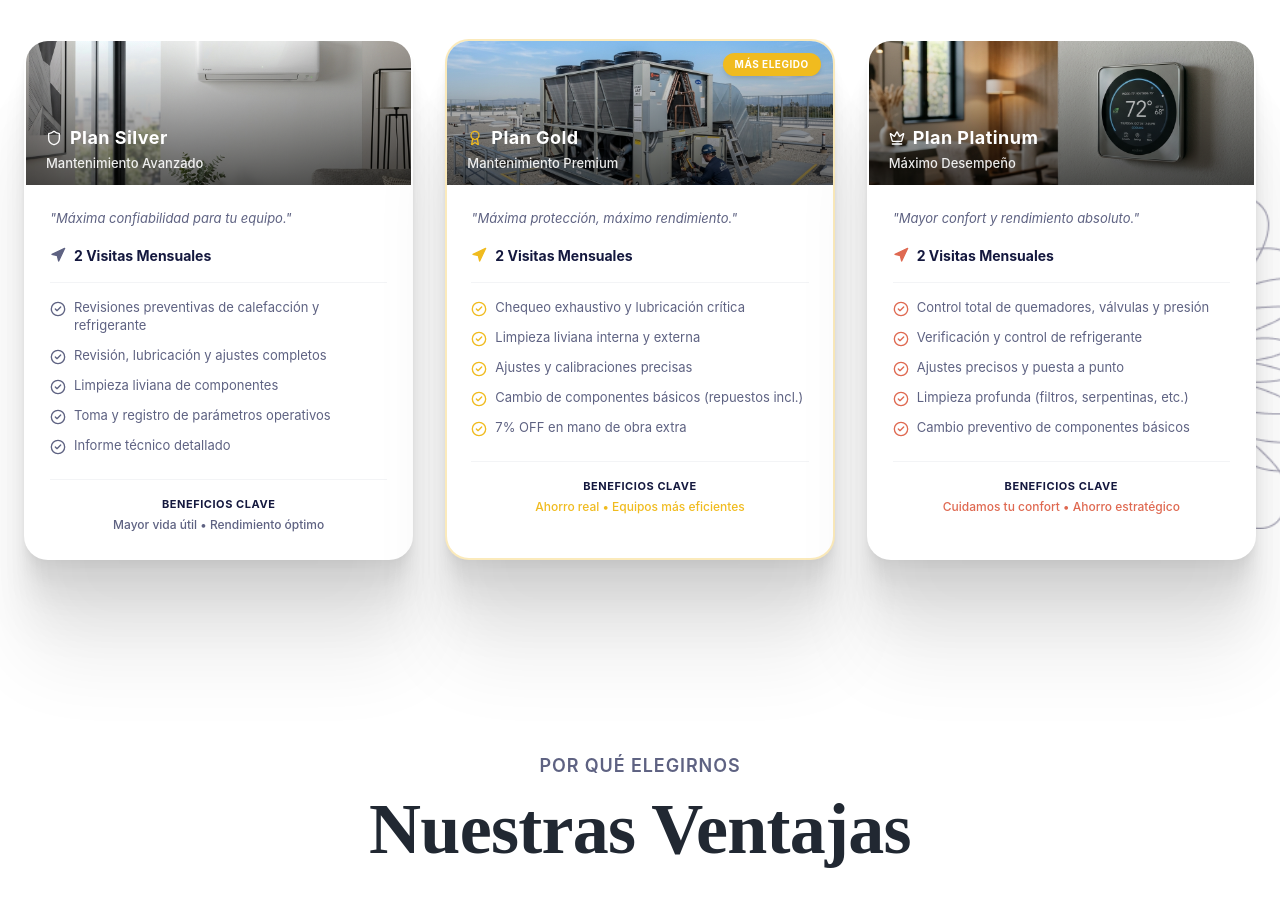
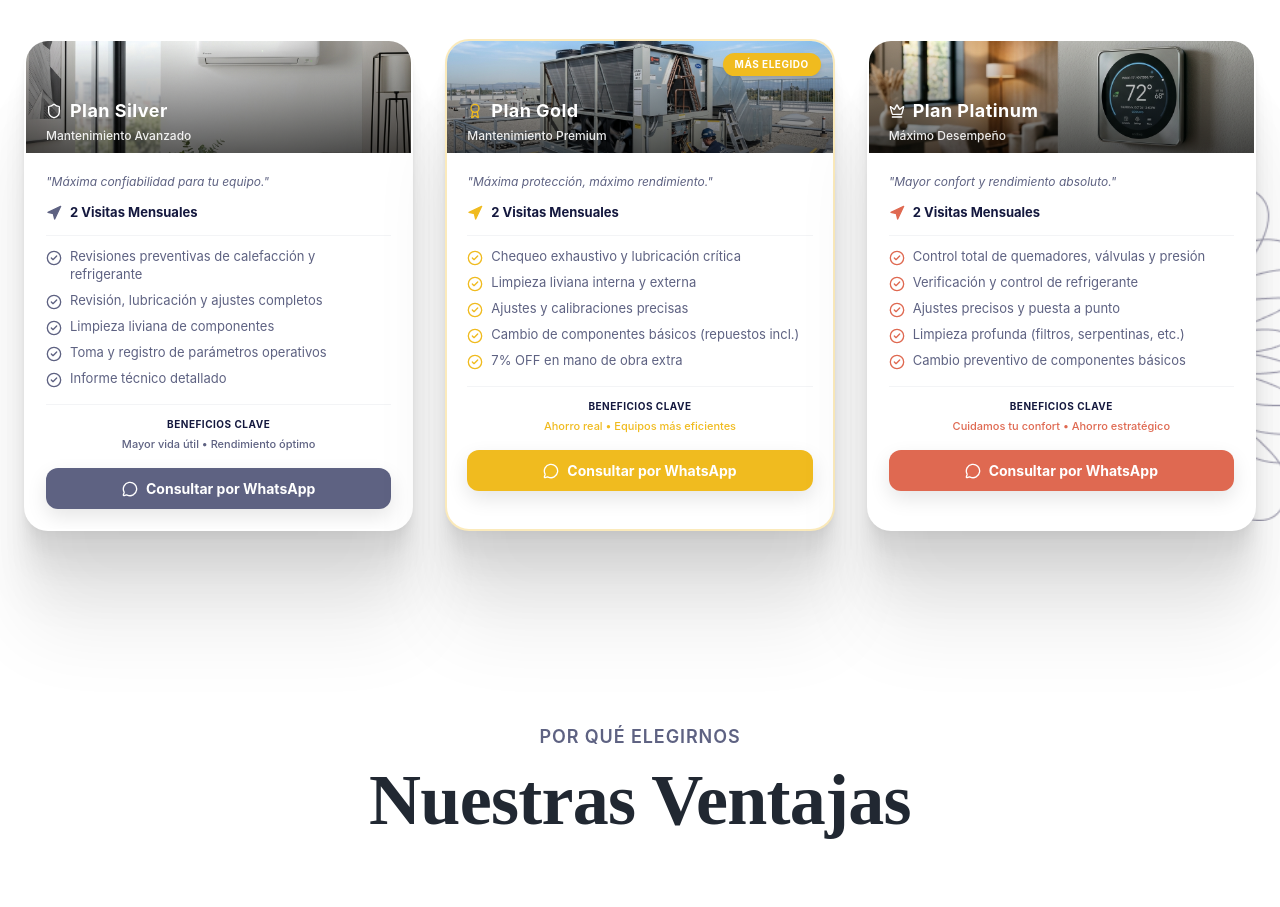
Before and after one commit to OnlyAlayy/cuatroese, a React (Vite) app: page / in a window 1280 px wide. Shown: the part 960-1867 px from the top of the page. Built offline with nearby package versions, Linux system fonts and the light colour scheme; a web font is replaced by a local one.

Commit message:
Compact pricing cards spacing to compensate for new WhatsApp CTA button height

```diff
--- a/src/components/PricingCard.jsx
+++ b/src/components/PricingCard.jsx
@@ -1,4 +1,4 @@
-import { Check, Phone } from 'lucide-react'
+import { Check, MessageCircle } from 'lucide-react'
 
 const PricingCard = ({ plan, featured = false }) => {
   const themeClass = `plan-${plan.theme}`
@@ -78,15 +78,15 @@ const PricingCard = ({ plan, featured = false }) => {
           {plan.slogan}
         </p>
         <a
-          href="https://wa.me/5491100000000"
+          href="https://wa.me/541112345678"
           target="_blank"
           rel="noopener noreferrer"
           className={`cta-button ${ctaClass}`}
-          aria-label={`Consultar por el plan ${plan.name}`}
+          aria-label={`Consultar por el plan ${plan.name} en WhatsApp`}
           tabIndex={0}
         >
-          <Phone className="w-4 h-4" strokeWidth={2.5} />
-          Consultar Plan
+          <MessageCircle className="w-5 h-5" strokeWidth={2.5} />
+          Consultar por WhatsApp
         </a>
       </div>
 
--- a/src/components/PricingPlans.jsx
+++ b/src/components/PricingPlans.jsx
@@ -1,4 +1,4 @@
-import { Navigation, Shield, Award, Crown, CheckCircle2 } from 'lucide-react'
+import { Navigation, Shield, Award, Crown, CheckCircle2, MessageCircle } from 'lucide-react'
 
 const plans = [
   {
@@ -93,7 +93,7 @@ const PricingPlans = () => {
                   </div>
                 )}
 
-                <div className="h-36 overflow-hidden relative">
+                <div className="h-28 overflow-hidden relative">
                   <img
                     src={plan.image}
                     alt={plan.title}
@@ -102,28 +102,28 @@ const PricingPlans = () => {
                   <div className="absolute inset-0 bg-gradient-to-t from-black/60 to-transparent"></div>
 
                   {/* Title overlay on image */}
-                  <div className="absolute bottom-3 left-5 right-5 flex justify-between items-end">
+                  <div className="absolute bottom-2 left-5 right-5 flex justify-between items-end">
                     <div>
                       <div className="flex items-center gap-2 mb-0.5">
                         <Icon className={`w-4 h-4 ${plan.isPopular ? 'text-[#F0BB1F]' : 'text-white'}`} />
                         <h3 className="text-white font-bold text-lg tracking-wide">{plan.title}</h3>
                       </div>
-                      <p className="text-white/90 text-[13px] font-medium">{plan.subtitle}</p>
+                      <p className="text-white/90 text-[12px] font-medium">{plan.subtitle}</p>
                     </div>
                   </div>
                 </div>
 
-                <div className="p-6">
-                  <p className="text-[#5E6282] text-[13px] italic mb-4">
+                <div className="p-5">
+                  <p className="text-[#5E6282] text-[12px] italic mb-3 line-clamp-1">
                     "{plan.description}"
                   </p>
 
-                  <div className="flex items-center gap-2 text-[#14183E] font-bold mb-4 pb-4 border-b border-gray-100">
+                  <div className="flex items-center gap-2 text-[#14183E] font-bold mb-3 pb-3 border-b border-gray-100">
                     <Navigation className={`w-4 h-4 ${plan.accentColor}`} fill="currentColor" />
-                    <span className="text-[14px]">{plan.duration}</span>
+                    <span className="text-[13px]">{plan.duration}</span>
                   </div>
 
-                  <ul className="text-[13px] text-[#5E6282] space-y-3 mb-6">
+                  <ul className="text-[13px] text-[#5E6282] space-y-2 mb-4">
                     {plan.features.map((feature, i) => (
                       <li key={i} className="flex items-start gap-2">
                         <CheckCircle2 className={`w-4 h-4 flex-shrink-0 mt-[2px] ${plan.bulletColor}`} />
@@ -132,13 +132,28 @@ const PricingPlans = () => {
                     ))}
                   </ul>
 
-                  <div className="mt-auto pt-4 border-t border-gray-100 text-center">
-                    <p className="text-[11px] font-bold text-[#14183E] uppercase tracking-wider">
+                  <div className="mt-auto pt-3 border-t border-gray-100 text-center flex flex-col items-center">
+                    <p className="text-[10px] font-bold text-[#14183E] uppercase tracking-wider mb-1">
                       Beneficios clave
                     </p>
-                    <p className={`text-[12px] mt-1 font-medium ${plan.accentColor}`}>
+                    <p className={`text-[11px] font-medium ${plan.accentColor} mb-4`}>
                       {plan.benefits}
                     </p>
+
+                    <a
+                      href="https://wa.me/541112345678"
+                      target="_blank"
+                      rel="noopener noreferrer"
+                      className={`flex items-center justify-center gap-2 w-full py-2.5 px-4 rounded-xl font-bold text-white transition-transform hover:-translate-y-1 shadow-[0_8px_20px_rgba(0,0,0,0.1)] ${
+                        index === 1 ? 'bg-[#F0BB1F] hover:bg-[#d9a51a]' :
+                        index === 2 ? 'bg-[#DF6951] hover:bg-[#c95943]' :
+                        'bg-[#5E6282] hover:bg-[#4a4d6b]'
+                      }`}
+                      aria-label={`Consultar por el plan ${plan.title} en WhatsApp`}
+                    >
+                      <MessageCircle className="w-4 h-4" />
+                      <span className="text-[14px]">Consultar por WhatsApp</span>
+                    </a>
                   </div>
                 </div>
               </div>
```
